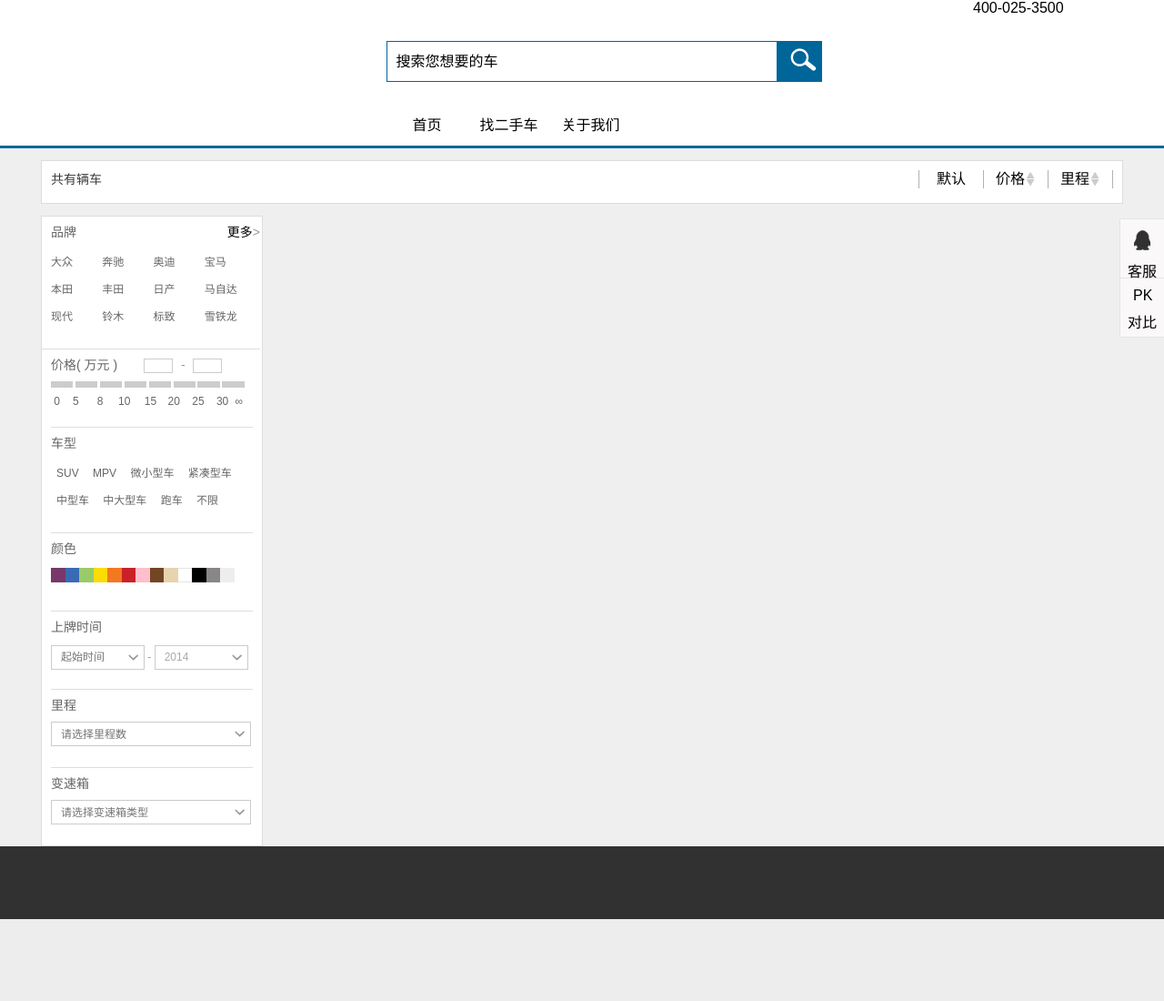
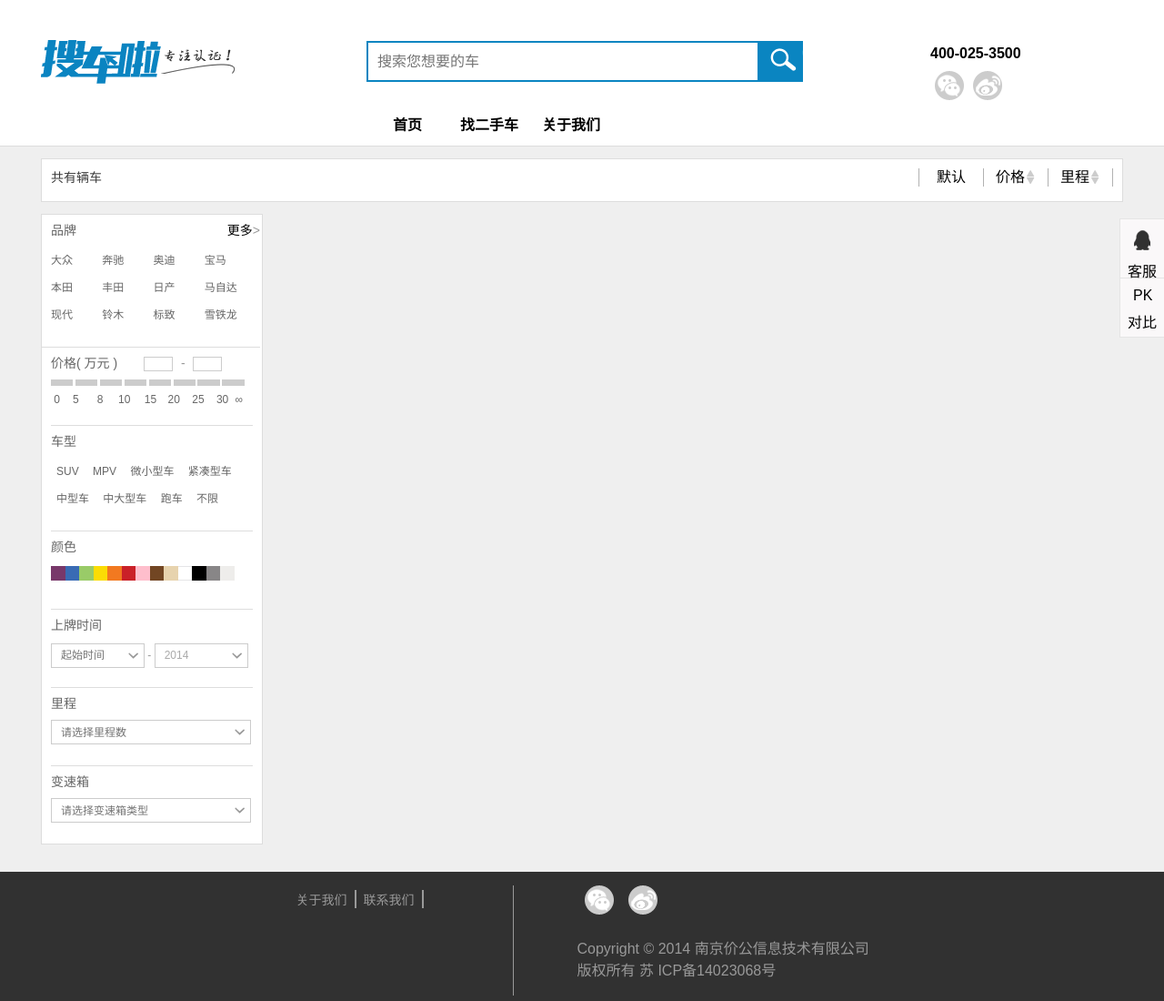
Before and after one commit to kevinwan/souchela, a Django app: template souche/templates/search_car.html in a window 1280 px wide. Shown: the whole page at 91% size. Before the commit the page ends 1010 px from the top, so only its background shows below. Run offline with Django 3.2, Linux system fonts and the light colour scheme; the template is opened without the code that fills it, so the values that code supplies are empty; parts of the project's set-up code (start-up, migrations or seed data) failed here and were passed over.

Commit message:
[REV] Head and Footer

```diff
--- a/souche/static/css/base.css
+++ b/souche/static/css/base.css
@@ -2,7 +2,7 @@
 
 .header {
 	height:160px;
-	border-bottom: 3px solid #01669a;
+	border-bottom: 1px solid #ddd;
 }
 
 .header .header-content {
@@ -12,18 +12,82 @@
 }
 
 .header-content .logo {
-	width: 214px;
-	height: 100%;
+	width: 218px;
+	padding: 44px 0;
+}
+
+.header-content .logo a {
+	display: block;
+}
+
+.header-content .logo-description {
+	margin-top: 10px;
 }
 
 .header-content .mid {
 	height: 100%;
-	width: 811px;
+	width: 760px;
 }
 
 .header-content .contact {
 	width: 165px;
 	height: 100%;
+}
+
+.header-content .contact .phone {
+	margin-top: 50px;
+	font-weight: bold;
+}
+
+.wx-weibo {
+	width: 96px;
+	height: 56px;
+}
+
+ .wx-weibo a {
+	display: block;
+	background: url(../image/souchela1.png) no-repeat;
+	width: 32px;
+	height: 32px;
+	margin: 10px 5px 0 5px;
+}
+
+.wx a {
+	background-position: -129px -2px;
+}
+
+.wx a:hover {
+	background-position:-129px -36px;
+}
+
+.weibo a {
+	background-position: -165px -2px;
+}
+
+.weibo a:hover {
+	background-position:-165px -36px;
+}
+
+.show-wx {
+	border: 1px solid #ddd;
+	width: 135px;
+	position: relative;
+	display: none;
+	z-index: 999;
+}
+
+#header-td-code {
+	top: 5px;
+	left: -20px;
+}
+
+#footer-td-code {
+	top:-175px;
+	left: -20px;
+}
+
+.show-wx img {
+	width: 100%;
 }
 
 .header-content .mid .mid-content {
@@ -34,9 +98,9 @@
 
 .header-content .mid .search-box .search-key {
 	width: 428px;
-	height: 43px;
-	line-height: 43px;
-	border: 1px solid #006599;
+	height: 41px;
+	line-height: 41px;
+	border: 2px solid #0A85C1;
 	border-right: none;
 	display: block;
 	font-size: 16px;
@@ -48,9 +112,9 @@
 	width: 50px;
 	height: 45px;
 	display: block;
-	background-color: #006599;
+	background-color: #0A85C1;
 	background-image: url(../image/souchela1.png);
-	background-position: 9px 0;
+	background-position: 8px 0;
 	cursor: pointer;
 }
 
@@ -62,6 +126,7 @@
 
 .header-content .mid .nav li {
 	float: left;
+	font-weight: bold;
 }
 
 .header-content .mid .nav li a {
@@ -71,8 +136,8 @@
 }
 
 .header-content .mid .nav li a:hover {
-	background: #006697;
-	color: #fff;
+	color: #0984C0;
+	border-bottom: 2px solid #0984C0;
 }
 
 .content {
@@ -86,9 +151,8 @@
 }
 
 .main-info {
-	padding-top: 13px;
 	background: #efefef;
-
+	padding: 13px 0 30px 0;
 }
 
 .main .status {
@@ -100,6 +164,38 @@
 }
 
 .footer {
-	height: 80px;
+	height: 127px;
 	background: #313131;
+	text-align: center;
+	padding-top: 15px;
 }
+
+.footer .footer-content {
+	width: 645px;
+	height: 116px;
+	margin: 0 auto;
+}
+
+.footer .footer-content a {
+	color: #999;
+	margin: 0 8px;
+	font-size: 14px;
+}
+
+.footer .links-column {
+	width: 246px;
+	height: 100%;
+	padding-top: 5px;
+	border-right: 1px solid #999;
+	margin-right: 70px;
+}
+
+.footer .links-column li {
+	float: left;
+	border-right: 2px solid #999;
+}
+
+.footer .badge-column {
+	width: 328px;
+	height: 100%;
+}
--- a/souche/static/css/pagination.css
+++ b/souche/static/css/pagination.css
@@ -8,6 +8,7 @@
 	background-color: #fff;
 	float: left;
 	margin: 0 8px;
+	cursor: pointer;
 }
 
 .pagination li:hover {
@@ -35,27 +36,29 @@
 
 .pagination .prev-page {
 	background-image: url(../image/souchela1.png);
-	background-position: -3px -62px;
-	margin-top: 6px;
+	background-position: -83px -58px;
+	margin-top: 8px;
 	height: 20px;
 	width: 10px;
 }
 
 .pagination .prev-page:hover {
-	background-position:-20px -62px;
+	background-position: -83px -41px;;
+	margin-top: 3px;
 }
 
 
 .pagination .next-page {
 	background: url(../image/souchela1.png);
-	background-position: -35px -62px;
+	background-position: -94px -41px;
 	width: 10px;
 	height: 20px;
-	margin-top: 6px;
+	margin-top: 2px;
 }
 
 .pagination .next-page:hover {
-	background-position: -48px -62px;
+	background-position: -94px -58px;
+	margin-top: 6px;
 }
 
 .pagination .set-page {
--- /dev/null
+++ b/souche/static/js/base.js
@@ -0,0 +1,13 @@
+$(function(){
+	$("#header-show-wx-btn").hover(function(){
+		$("#header-td-code").show();
+	},function(){
+		$("#header-td-code").hide();
+	});
+
+	$("#footer-wx-btn").hover(function(){
+		$("#footer-td-code").show();
+	},function(){
+		$("#footer-td-code").hide();
+	});
+});
--- a/souche/static/js/car_contrast.js
+++ b/souche/static/js/car_contrast.js
@@ -75,7 +75,8 @@ $(function(){
 		$(".main-title .first-title").css({
 			"position":"fixed",
 			"top":"0",
-			"text-indent":"2%"
+			"text-indent":"2%",
+			"z-index":"999"
 		});
 	},function(){
 		$(".item .first-title").css({
--- a/souche/static/js/search_car.js
+++ b/souche/static/js/search_car.js
@@ -19,29 +19,7 @@ $(function(){
 	};
 
 	TimePlate.prototype = new DropDownList();
-//
-	TimePlate.prototype.setList = function(type) {
-		var date = new Date(),
-			thisYear = date.getFullYear(),
-			para = type=="end" ? "max-year" : "min-year";
 
-		if (type !== "end" || $("#plate-start-time .start-time").val()==="") {
-			lastYear = thisYear - 15;
-		} else {
-			$(this.inputEle).val(thisYear);
-			lastYear = $("#plate-start-time .start-time").val();
-		}
-
-		for (var year=thisYear; year>=lastYear; year--) {
-			var thisUrl = this.SetATag.setUrl(this.url,para,year);
-			var a = $("<a>",{"html":year, "href":thisUrl });
-			var li = $("<li>",{"html":a});
-			$(this.listBox).append(li);
-		}
-
-		var li = $("<li>",{"html":"不限"});
-		$(this.listBox).append(li);
-	};
 
 	//里程
 	var CarMileList = function(inputEle) {
@@ -105,8 +83,45 @@ $(function(){
 	var BrandList = new SetBrandList();
 	var SelectSlug = new DropDownList();
 
-	StartTimePlate.setList("start");
-	EndTimePlate.setList("end");
+	function setPlateYear() {
+		var $endYear = $("#plate-end-time .end-time"),
+			$startYear = $("#plate-start-time .start-time"),
+			$endList = $("#plate-end-time .end-time").parent().find("div"),
+			$startList = $("#plate-start-time .start-time").parent().find("div");
+
+		var myDate = new Date();
+		var thisYear = myDate.getFullYear();
+		var end = thisYear-15;
+		var setTag = new SetGetParameter();
+		var endYear = $("#plate-end-time .end-time").val();
+		var startYear = $("#plate-start-time .start-time").val();
+		var currentUrl = window.location.href;
+
+		startYear = startYear === "" ? end : startYear;
+
+		for (var i=endYear-1; i>=end; i--) {
+			var a = $("<a>",{
+				"html" : i+"年",
+				"href" : setTag.setUrl(currentUrl,"year",i+"-"+endYear)
+			});
+
+			var li = $("<li>",{ "html":a });
+			$startList.append(li);
+		}
+
+		for (var i=thisYear; i>startYear; i--) {
+			var a = $("<a>",{
+				"html" : i+"年",
+				"href" : setTag.setUrl(currentUrl,"year",startYear+"-"+i)
+			});
+
+			var li = $("<li>",{ "html":a });
+			$endList.append(li);
+		}
+	}
+
+	setPlateYear();
+
 	CarMile.setList(1,8,2);
 	CarControl.setList();
 
@@ -155,14 +170,17 @@ $(function(){
 	});
 
 	//加入对比
-	$(".car-list").find("input[name='add-compare']").click(function(){
-		var carId = $(this).parents(".car-bar").attr("id");
-		var compare = new Compare("car-compera");
+	$(".car-list").find(".add-compare").click(function(){
+		var carId = $(this).parents(".car-bar").attr("id"),
+			compare = new Compare("car-compera"),
+			$checked = $(this).find("input");
 
-		if ($(this).prop("checked")) {
+		if (!$checked.prop("checked")) {
 			compare.add(carId);
+			$checked.prop("checked",true);
 		} else {
 			compare.del(carId);
+			$checked.prop("checked",false);
 		}
 	});
 
--- a/souche/templates/base.html
+++ b/souche/templates/base.html
@@ -13,12 +13,17 @@
     <div class="header">
         <div class="header-content">
 
-            <div class="logo fl"></div>
+            <div class="logo fl">
+                <a class="fl" href="#" target="_blank"><img src="{{ STATIC_URL }}image/logo.png" alt="搜车啦 专注二手车认证" /></a>
+                <a class="logo-description fl" href="#" target="_blank"><img src="{{ STATIC_URL }}image/logo_description.png" alt="专注二手车认证" /></a>
+
+                <div class="clear"></div>
+            </div>
 
             <div class="mid fl">
                 <div class="mid-content">
                     <div class="search-box">
-                        <input type="text" name="search_key" class="search-key fl" value="搜索您想要的车" />
+                        <input type="text" name="search_key" class="search-key fl" placeholder="搜索您想要的车" />
                         <input type="submit" value="" class="submit fl"/>
 
                         <div class="clear"></div>
@@ -34,10 +39,24 @@
                 </div>
             </div>
 
-            <div class="contact fr">
+            <div class="contact fl">
                 <div class="phone">
-                    <i></i>
                     400-025-3500
+                </div>
+                <div class="wx-weibo">
+                    <div id="header-show-wx-btn" class="wx fl">
+                        <a href="javascript:;"></a>
+                    </div>
+
+                    <div class="weibo fl">
+                        <a href="http://weibo.com/souchela" target="_blank"></a>
+                    </div>
+
+                    <div class="clear"></div>
+
+                    <div id="header-td-code" class="show-wx">
+                        <i></i><div class="wx-code"><img src="{{ STATIC_URL }}image/qrcode_for_head.jpg" alt="" /></div>
+                    </div>
                 </div>
             </div>
 
@@ -47,11 +66,41 @@
     {% block content %}{% endblock%}
 
     {% include 'includes/right_suspension_bar.html'%}
-    <div class="footer"></div>
+
+    <div class="footer">
+        <div class="footer-content">
+            <div class="links-column fl">
+                <ul>
+                    <li><a href="#" target="_blank" title="关于我们">关于我们</a></li>
+                    <li><a href="#" target="_blank" title="联系我们">联系我们</a></li>
+                </ul>
+            </div>
+            <div class="badge-column fl">
+                <div class="wx-weibo">
+                    <div id="footer-wx-btn" class="wx fl">
+                        <a href="javascript:;"></a>
+                    </div>
+
+                    <div class="weibo fl">
+                        <a href="http://weibo.com/souchela" target="_blank"></a>
+                    </div>
+
+                    <div class="clear"></div>
+
+                    <div id="footer-td-code" class="show-wx">
+                        <i></i><div class="wx-code"><img src="{{ STATIC_URL }}image/qrcode_for_head.jpg" alt="" /></div>
+                    </div>
+                </div>
+                <p class="tal f-gray">Copyright © 2014 南京价公信息技术有限公司 版权所有 苏 ICP备14023068号</p>
+            </div>
+            <div class="clear"></div>
+        </div>
+    </div>
     <script type="text/javascript" src="{{ STATIC_URL }}js/jquery.min.js"></script>
     <script type="text/javascript" src="{{ STATIC_URL }}plugins/jquery.cookie.js"></script>
     <script type="text/javascript" src="{{ STATIC_URL }}js/class/debug.js"></script>
     <script type="text/javascript" src="{{ STATIC_URL }}js/class/layer.js"></script>
+    <script type="text/javascript" src="{{ STATIC_URL }}js/base.js"></script>
     <script type="text/javascript" src="{{ STATIC_URL }}js/right_suspension_bar.js"></script>
     {% block extra_js %}{% endblock %}
 
--- a/souche/templates/car_contrast.html
+++ b/souche/templates/car_contrast.html
@@ -60,7 +60,7 @@
 
 					<li class="first-title car-name"><a href="{% url car_detail car.pk %}" target="_blank">{{ car.title }}</a></li>
 					<li class="car-pic"><img src="{{ IMG_URL }}{{ car.thumbnail }}?imageView/2/w/240" alt="{{ car.title }}" /></li>
-					<li class="default"><span class="f-orange price">{{ car.price }}</span>万</li>
+					<li class="default gpj-evaluate"><span class="f-orange price">{{ car.price }}</span>万</li>
 					<li class="default">{{ car.price_bn }}万+{{ car.tax }}万（购置税）</li>
 					<li class="default">{{ car.save_money }}万</li>
 					<li class="default evaluate"><a class="eval-price" href="#" target="_blank" class="fl"></a><img class="load-price" src="{{ STATIC_URL }}image/evaluate_load_1.gif" alt="{{ car.title }}" /></li>
```
Also changed, not shown: souche/static/css/car_contrast.css (+8 -1 lines), souche/static/css/search_car.css (line endings or trailing spaces), souche/static/image/logo.png (added), souche/static/image/logo_description.png (added), souche/static/image/qrcode_for_head.jpg (added), souche/static/image/souchela1.png, 1 other file.
